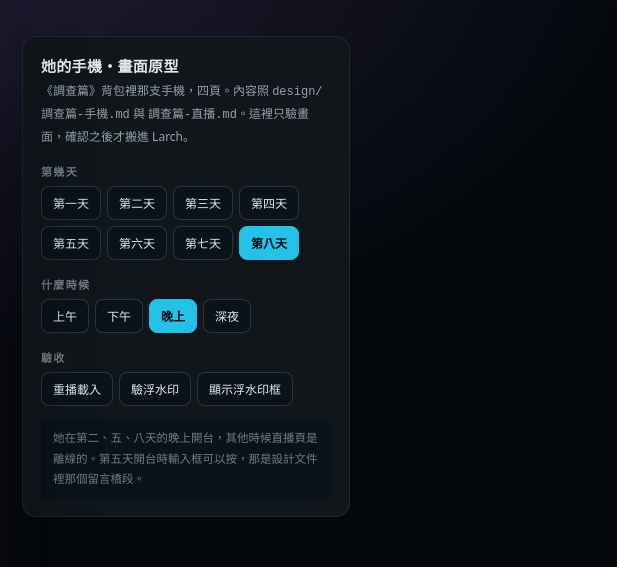
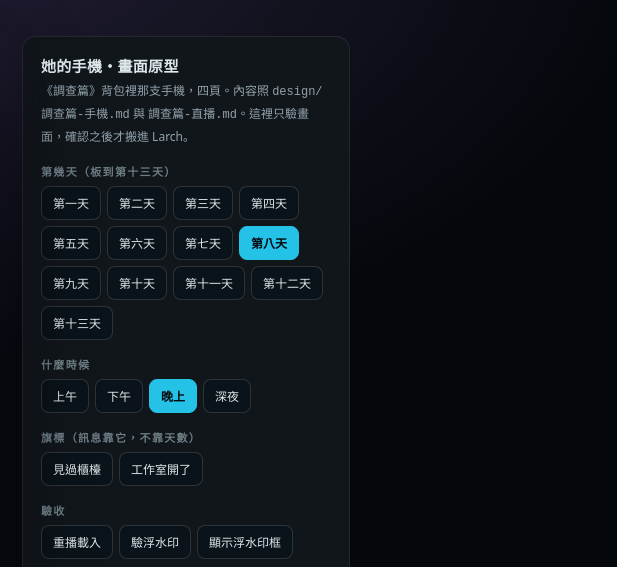
Before and after one commit to yazelin/glitch-live, a website: page index.html in a window 1280 px wide. Shown: the top 567 px of the page, 663-1280 px from the left. Drawn offline with Linux system fonts and the light colour scheme.

Commit message:
天數改成板到第十三天,訊息改掛旗標不掛天數,捲軸套配色
三件事:

一、天數錯了。原本只做到第八天,那是拿「貼文最後一則在第八天」當成全篇長度。
    design/調查篇-難度.md 十的十四天排法已經做進去了,證據在 design/調查篇-通關路線.txt:
    跑到「板 第 13 天」、出門 48 次(十一天版是 40 次)。板走到第十三天,
    第十四天上午只有結局不經過板。順手修 cnDay 對兩位數天的寫法。

二、訊息不該用天數推。照 通關路線.txt 逐日的 [手機] 快照對過:三則「開始直播了」
    跟著她開台的晚上一則一則進來(第五天晚上 2 則、第八天 3 則),斑比那則掛 open_studio、
    公關窗口那則掛 met_櫃檯,跟第幾天無關。主控台多兩個旗標開關。

三、捲軸還是瀏覽器預設的白條,套上配色:外層走紫、手機螢幕裡面走半透明白。

verify.mjs 多兩項:第十三天的離線直播頁、訊息的則數與旗標。十一項全過。

Co-Authored-By: Claude Opus 5 (1M context) <noreply@anthropic.com>

```diff
--- a/index.html
+++ b/index.html
@@ -17,7 +17,16 @@
   --cy:#25c2e8; --mint:#7cf3c0; --purple:#b78bff;
   --text:#dfe8ec; --muted:#93a3ac; --faint:#6d7d84; --red:#e0323f;
 }
-*{box-sizing:border-box}
+*{box-sizing:border-box;scrollbar-width:thin;scrollbar-color:rgba(183,139,255,.4) transparent}
+::-webkit-scrollbar{width:7px;height:7px}
+::-webkit-scrollbar-track{background:transparent}
+::-webkit-scrollbar-thumb{background:rgba(183,139,255,.4);border-radius:4px}
+::-webkit-scrollbar-thumb:hover{background:rgba(183,139,255,.65)}
+/* 手機螢幕裡面那條要更不起眼，真的手機是一條半透明的白 */
+#page{scrollbar-color:rgba(255,255,255,.2) transparent}
+#page::-webkit-scrollbar{width:4px}
+#page::-webkit-scrollbar-thumb{background:rgba(255,255,255,.2);border-radius:2px}
+#page::-webkit-scrollbar-thumb:hover{background:rgba(255,255,255,.34)}
 html,body{margin:0;min-height:100%}
 body{background:
     radial-gradient(1100px 700px at 50% -10%,rgba(183,139,255,.16),transparent 62%),
@@ -289,10 +298,12 @@ body{background:
   <h1>她的手機・畫面原型</h1>
   <p>《調查篇》背包裡那支手機，四頁。內容照 <code>design/調查篇-手機.md</code> 與
      <code>調查篇-直播.md</code>。這裡只驗畫面，確認之後才搬進 Larch。</p>
-  <h2>第幾天</h2>
+  <h2>第幾天（板到第十三天）</h2>
   <div class="grp" id="days"></div>
   <h2>什麼時候</h2>
   <div class="grp" id="slots"></div>
+  <h2>旗標（訊息靠它，不靠天數）</h2>
+  <div class="grp" id="flags"></div>
   <h2>驗收</h2>
   <div class="grp">
     <button type="button" id="replay">重播載入</button>
@@ -374,12 +385,13 @@ var OLD = [
   {id:'考完就刪', text:'我剛剛考完了。', deleted:true},
   {id:'格莉奇', text:'謝謝你！我會記得的。', self:true}
 ];
-/* 訊息：遊戲裡讀變數 phone_log，這裡為了預覽照天數推出來 */
-var MSGS = [
-  {who:'格莉奇', days:[2,5,8], slot:2, text:'格莉奇 開始直播了'},
-  {who:'斑比',   from:3, text:'有空來工作室。稿子帶著。'},
-  {who:'公關窗口', from:5, text:'您的來信已收到，我們將於三至五個工作天內回覆。'}
-];
+/* 訊息＝變數 phone_log。三則推播照她開台的晚上一則一則進來，另外兩則靠旗標，
+   跟天數無關（design/調查篇-手機.md 二之一）。旗標在主控台自己開，開的時候記下是第幾天。 */
+var FLAGS = { met_櫃檯:0, open_studio:0 };
+var FLAG_MSG = {
+  met_櫃檯:   {who:'公關窗口', text:'您的來信已收到，我們將於三至五個工作天內回覆。'},
+  open_studio:{who:'斑比',     text:'有空來工作室。稿子帶著。'}
+};
 
 var STEPS = [[0,'連線中⋯⋯'],[420,'取得串流網址⋯⋯'],[980,'緩衝中 720p'],[1620,'進入聊天室⋯⋯'],[2180,'開始播放']];
 var HUE = {}, nextHue = 168;
@@ -393,14 +405,19 @@ function later(fn,ms){ var id=setTimeout(fn,ms); timers.push(id); return id; }
 function every(fn,ms){ var id=setInterval(fn,ms); timers.push(id); return id; }
 function el(t,c,txt){ var e=document.createElement(t); if(c)e.className=c; if(txt!=null)e.textContent=txt; return e; }
 function fmt(n){ return n.toLocaleString('en-US'); }
-function cnDay(n){ return '第'+CN[n]+'天'; }
+function cnNum(n){ return n<=10 ? CN[n] : '十'+CN[n-10]; }
+function cnDay(n){ return '第'+cnNum(n)+'天'; }
 function onAir(){ return LIVE_DAYS.indexOf(day)>=0 && slot>=2; }
 function colour(id){ if(!HUE[id]){ HUE[id]='hsl('+(nextHue%360)+' 72% 68%)'; nextHue+=67; } return HUE[id]; }
 function msgs(){
-  return MSGS.filter(function(m){
-    if(m.days) return m.days.some(function(d){ return d<day || (d===day && slot>=m.slot); });
-    return day>=m.from;
+  var a=[];
+  LIVE_DAYS.forEach(function(d){
+    if(d<day || (d===day && slot>=2)) a.push({who:'格莉奇', text:'格莉奇 開始直播了', day:d, slot:2});
   });
+  Object.keys(FLAGS).forEach(function(k){
+    if(FLAGS[k]) a.push({who:FLAG_MSG[k].who, text:FLAG_MSG[k].text, day:FLAGS[k], slot:1});
+  });
+  return a.sort(function(x,y){ return x.day-y.day || x.slot-y.slot; });
 }
 function freshPosts(){ return POSTS.some(function(p){ return p.day<=day && p.day>seenDay; }); }
 
@@ -515,7 +532,7 @@ function drawMsg(box){
     var bd=el('div','bd');
     bd.appendChild(el('div','who',m.who));
     bd.appendChild(el('div','bub',m.text));
-    bd.appendChild(el('div','when', m.days?(cnDay(day)+'・晚上'):cnDay(m.from)));
+    bd.appendChild(el('div','when', cnDay(m.day)+(m.slot===2?'・晚上':'')));
     r.appendChild(av); r.appendChild(bd); box.appendChild(r);
   });
   var rp=el('div'); rp.id='reply';
@@ -631,7 +648,8 @@ function drawWm(on){
 
 /* ── 接線 ── */
 glitchAvatar($('#av'));
-[1,2,3,4,5,6,7,8].forEach(function(d){
+/* 板走到第十三天。第十四天上午只有結局，玩家不經過板也不會開手機 */
+[1,2,3,4,5,6,7,8,9,10,11,12,13].forEach(function(d){
   var b=el('button',null,cnDay(d)); b.type='button'; b.dataset.d=d;
   b.addEventListener('click',function(){ setTime(d,slot); });
   $('#days').appendChild(b);
@@ -640,6 +658,17 @@ SLOTS.forEach(function(s,i){
   var b=el('button',null,s); b.type='button'; b.dataset.s=i;
   b.addEventListener('click',function(){ setTime(day,i); });
   $('#slots').appendChild(b);
+});
+var FLAG_LABEL = { met_櫃檯:'見過櫃檯', open_studio:'工作室開了' };
+Object.keys(FLAGS).forEach(function(k){
+  var b=el('button',null,FLAG_LABEL[k]); b.type='button'; b.dataset.f=k;
+  b.addEventListener('click',function(){
+    FLAGS[k] = FLAGS[k] ? 0 : day;           // 開的時候記下是第幾天，訊息才排得出先後
+    b.className = FLAGS[k] ? 'on' : '';
+    $('#dot-msg').hidden = !msgs().length;
+    show(tab);
+  });
+  $('#flags').appendChild(b);
 });
 Array.prototype.forEach.call(document.querySelectorAll('#tabs button'),function(b){
   b.addEventListener('click',function(){ show(b.dataset.p); }); });
```
Also changed, not shown: NEXT.md (+1 -1 lines), verify.mjs (+17 -1 lines), README.md.
